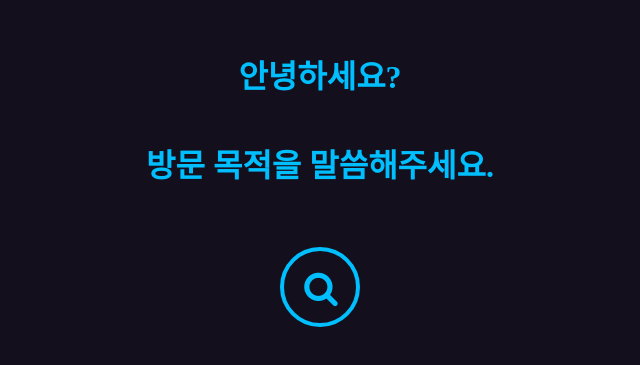
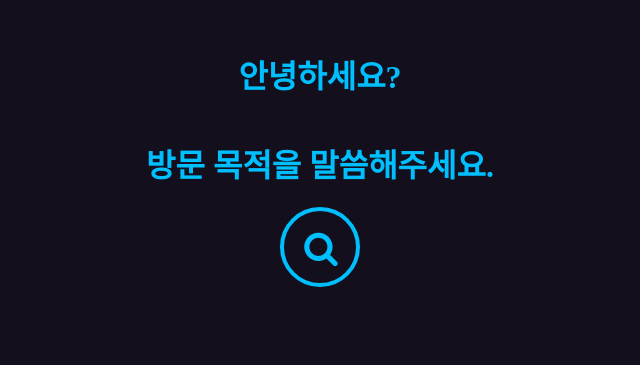
Before and after one commit to 153579/side2021.08.13, a plain HTML site: page index.html in a window 1280 px wide. Shown: the part 113-478 px from the top of the page, without its empty margins (320-960 px from the left). Drawn offline with Linux system fonts and the light colour scheme.

Commit message:
2021.08.13 commit

```diff
--- a/css/_mixin.scss
+++ b/css/_mixin.scss
@@ -1,4 +1,8 @@
 @import "_variables";
+
+
+
+// 반응형 믹스인
 
 @mixin mobile {
   @media (min-width: #{$breakpoint-mobile}) and (max-width: #{$breakpoint-tablet - 1px}) {
--- a/css/main.scss
+++ b/css/main.scss
@@ -19,12 +19,23 @@ body {
         }
     }
 
+    .contWrap{
+        width: 100%;
         .box {
-        max-width: 350px;
-        position: absolute;
-        top: 50%;
-        left: 50%;
-        transform: translate(-50%, -50%);
+            // max-width: 350px;
+            // position: absolute;
+            // top: 50%;
+            // left: 50%;
+            // transform: translate(-50%, -50%);
+            display: flex;
+            flex-direction: row;
+            justify-content: center;
+            align-items: center;
+
+
+            .boxForm{
+                position: relative;
+            }
 
             .input {
                 padding: 10px;
@@ -58,14 +69,11 @@ body {
             background: #272133;
             border-radius: 10px;
         }
-
-
+    }
 }
 
 
 // media query
-
-
 @include mobile {
     .title{
         h1{
--- a/index.html
+++ b/index.html
@@ -13,11 +13,13 @@
         <h1>안녕하세요?</h1>
         <h1>방문 목적을 말씀해주세요.</h1>
     </div>
-    <div class="box">
-        <form action="" name="search">
-            <input type="text" class="input" name="txt" onmouseout="document.search.txt.value=''">
-        </form>
-        <i class="fa fa-search"></i>
+    <div class="contWrap">
+        <div class="box">
+            <form action="" name="search" class="boxForm">
+                <input type="text" class="input" name="txt" onmouseout="document.search.txt.value=''">
+                <i class="fa fa-search"></i>
+            </form>
+        </div>
     </div>
 </body>
 </html>
```
Also changed, not shown: css/main.css, css/main.min.css. Lines whose indentation alone changed are shown as unchanged.
